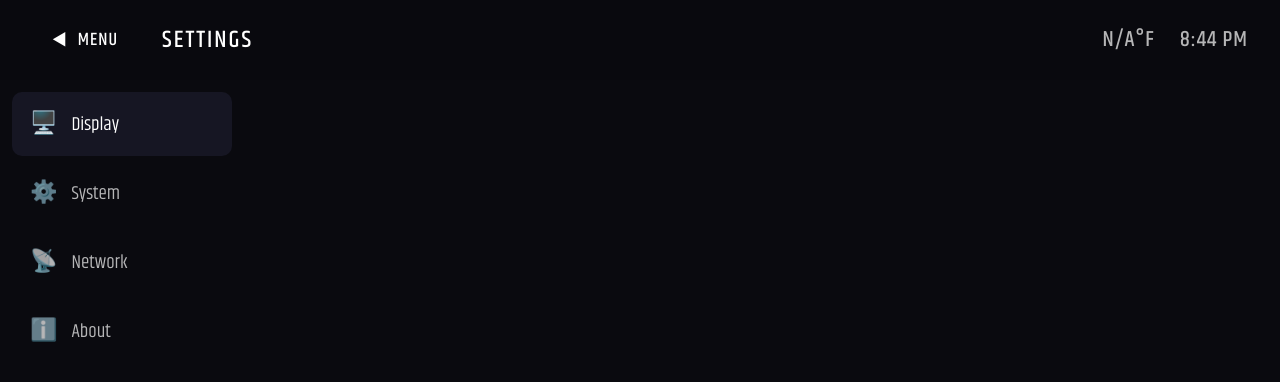
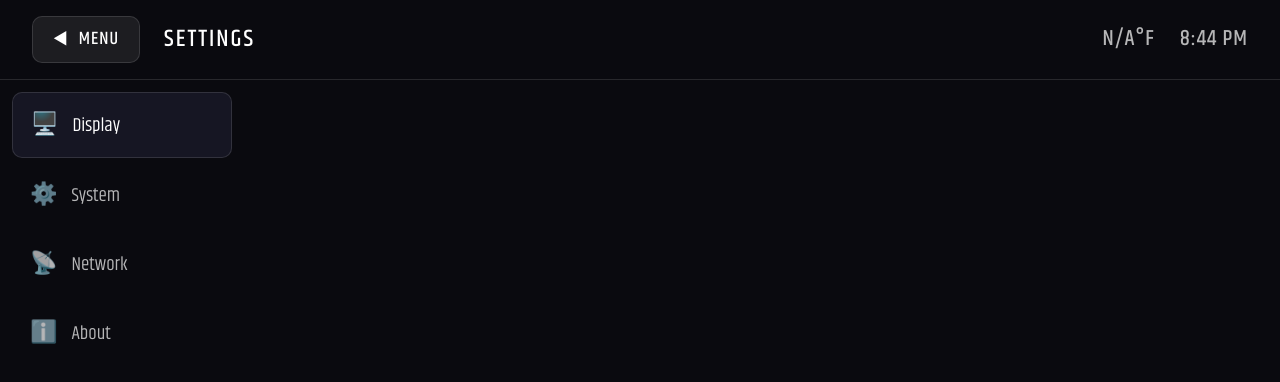
Before and after one commit to Qubibyte/QubibyteHMI, an Electron app: page pages/settings.html in a window 1280 px wide. Drawn offline with Linux system fonts and the light colour scheme; no server answers.

Commit message:
slight size fixes]

```diff
--- a/js/settings.js
+++ b/js/settings.js
@@ -663,10 +663,7 @@ function setupThemePicker() {
         });
     };
 
-    const theme = persistedSettings?.theme
-        || window.QubibyteTheme?.get()
-        || document.documentElement.dataset.theme
-        || 'dark';
+    const theme = resolveEffectiveTheme(persistedSettings?.theme);
     setActive(theme);
 
     buttons.forEach((btn) => {
@@ -804,12 +801,37 @@ function rememberPersistedSettings(settings) {
     persistedSettings = { ...settings };
 }
 
+function resolveEffectiveTheme(settingsTheme) {
+    const themes = ['dark', 'light', 'midnight', 'quantum'];
+    let cached = null;
+    try {
+        cached = localStorage.getItem('qubibyte-theme');
+    } catch {
+        /* ignore */
+    }
+    const current = document.documentElement.dataset.theme
+        || window.QubibyteTheme?.get?.();
+
+    if (cached && themes.includes(cached)) {
+        return cached;
+    }
+    if (settingsTheme && themes.includes(settingsTheme)) {
+        return settingsTheme;
+    }
+    if (current && themes.includes(current)) {
+        return current;
+    }
+    return 'dark';
+}
+
 function applySettingsToUI(settings) {
     if (!settings) return;
     rememberPersistedSettings(settings);
 
-    if (settings.theme) {
-        applyTheme(settings.theme, false);
+    const theme = resolveEffectiveTheme(settings.theme);
+    applyTheme(theme, false);
+    if (settings.theme && theme !== settings.theme && window.electronAPI?.saveSettings) {
+        saveSettings({ theme }).catch(() => {});
     }
 
     if (settings.animationSpeed !== undefined) {
--- a/js/theme.js
+++ b/js/theme.js
@@ -38,7 +38,22 @@
 
     let persistThemeTimer = null;
 
+    function syncThemeToSettingsCache(theme) {
+        if (!THEMES.includes(theme)) return;
+        try {
+            const raw = localStorage.getItem('qubibyte-settings');
+            const settings = raw ? JSON.parse(raw) : {};
+            if (settings.theme !== theme) {
+                settings.theme = theme;
+                localStorage.setItem('qubibyte-settings', JSON.stringify(settings));
+            }
+        } catch {
+            /* ignore */
+        }
+    }
+
     function schedulePersistTheme(theme) {
+        syncThemeToSettingsCache(theme);
         if (!window.electronAPI?.saveSettings) return;
         clearTimeout(persistThemeTimer);
         persistThemeTimer = setTimeout(() => {
@@ -90,6 +105,7 @@
 
         try {
             localStorage.setItem(STORAGE_KEY, t);
+            syncThemeToSettingsCache(t);
         } catch (e) {
             /* ignore */
         }
@@ -116,19 +132,35 @@
         }
     }
 
+    function resolveThemeWithDisk(diskTheme) {
+        const cached = getTheme();
+        const disk = THEMES.includes(diskTheme) ? diskTheme : null;
+
+        if (THEMES.includes(cached)) {
+            if (disk && cached !== disk) {
+                schedulePersistTheme(cached);
+            }
+            return cached;
+        }
+        if (disk) return disk;
+        return 'dark';
+    }
+
     async function hydrateThemeFromDisk() {
-        if (!window.electronAPI?.getSettings) return getTheme();
+        let diskTheme = null;
 
-        try {
-            const settings = await window.electronAPI.getSettings();
-            if (settings?.theme && THEMES.includes(settings.theme)) {
-                applyTheme(settings.theme);
-                return settings.theme;
+        if (window.electronAPI?.getSettings) {
+            try {
+                const settings = await window.electronAPI.getSettings();
+                diskTheme = settings?.theme;
+            } catch (e) {
+                console.error('Could not load theme from settings file:', e);
             }
-        } catch (e) {
-            console.error('Could not load theme from settings file:', e);
         }
-        return getTheme();
+
+        const resolved = resolveThemeWithDisk(diskTheme);
+        applyTheme(resolved, { silent: true });
+        return resolved;
     }
 
     // Apply cached theme immediately, then merge from disk when Electron is ready
--- a/styles.css
+++ b/styles.css
@@ -31,24 +31,24 @@
     --gradient-purple: linear-gradient(135deg, #a855f7, #ec4899);
     --gradient-dark: linear-gradient(180deg, #0a0a0f 0%, #12121a 100%);
 
-    --border-color: var(--surface-overlay-hover);
     --shadow-color: rgba(0, 0, 0, 0.5);
     --color-scheme: dark;
 
     /* Semantic surfaces (theme-aware) */
-    --surface-overlay-faint: var(--surface-overlay-faint);
-    --surface-overlay-subtle: var(--surface-overlay-subtle);
-    --surface-overlay: var(--surface-overlay);
-    --surface-overlay-medium: var(--surface-overlay-medium);
-    --surface-overlay-hover: var(--surface-overlay-hover);
-    --surface-overlay-strong: rgba(255, 255, 255, 0.12);
+    --surface-overlay-faint: rgba(255, 255, 255, 0.03);
+    --surface-overlay-subtle: rgba(255, 255, 255, 0.06);
+    --surface-overlay: rgba(255, 255, 255, 0.08);
+    --surface-overlay-medium: rgba(255, 255, 255, 0.1);
+    --surface-overlay-hover: rgba(255, 255, 255, 0.12);
+    --surface-overlay-strong: rgba(255, 255, 255, 0.16);
+    --border-color: rgba(255, 255, 255, 0.12);
     --surface-solid: rgba(20, 20, 35, 0.9);
     --panel-bg: rgba(20, 20, 35, 0.9);
-    --top-bar-bg: rgba(10, 10, 15, 0.92);
+    --top-bar-bg: #0a0a0f;
     --menu-btn-bg: rgba(20, 20, 35, 0.9);
-    --menu-btn-border: rgba(255, 255, 255, 0.12);
+    --menu-btn-border: rgba(255, 255, 255, 0.14);
     --input-bg: rgba(255, 255, 255, 0.06);
-    --input-border: var(--border-color);
+    --input-border: rgba(255, 255, 255, 0.14);
     --modal-overlay: rgba(0, 0, 0, 0.75);
     --toggle-track: rgba(255, 255, 255, 0.12);
     --toggle-knob: #ffffff;
@@ -59,13 +59,6 @@
     --scrollbar-thumb: rgba(255, 255, 255, 0.15);
     --scrollbar-thumb-hover: rgba(255, 255, 255, 0.25);
 
-    /* Top bar — same size on main menu and all sub-pages */
-    --top-bar-height: 80px;
-    --top-bar-padding-x: 32px;
-    --top-bar-logo-height: 48px;
-    --top-bar-system-info-size: 22px;
-    --top-bar-page-title-size: 24px;
-
     /* Typography */
     --font-primary: 'Inter', 'Segoe UI', -apple-system, sans-serif;
     --font-display: 'Khand', 'Inter', sans-serif;
@@ -117,7 +110,7 @@ html {
     --surface-overlay-strong: rgba(0, 0, 0, 0.14);
     --surface-solid: rgba(255, 255, 255, 0.98);
     --panel-bg: rgba(255, 255, 255, 0.98);
-    --top-bar-bg: rgba(255, 255, 255, 0.96);
+    --top-bar-bg: #ffffff;
     --menu-btn-bg: rgba(255, 255, 255, 0.98);
     --menu-btn-border: rgba(0, 0, 0, 0.12);
     --input-bg: #ffffff;
@@ -153,7 +146,6 @@ html {
     --accent-orange: #fb923c;
     --accent-red: #f87171;
 
-    --border-color: var(--surface-overlay-hover);
     --shadow-color: rgba(0, 0, 0, 0.5);
     --color-scheme: dark;
 
@@ -161,11 +153,18 @@ html {
     --gradient-purple: linear-gradient(135deg, #8b5cf6, #ec4899);
     --gradient-dark: linear-gradient(180deg, #0f172a 0%, #1e293b 100%);
 
+    --surface-overlay-faint: rgba(255, 255, 255, 0.03);
+    --surface-overlay-subtle: rgba(255, 255, 255, 0.06);
+    --surface-overlay: rgba(255, 255, 255, 0.08);
+    --surface-overlay-medium: rgba(255, 255, 255, 0.1);
+    --surface-overlay-hover: rgba(255, 255, 255, 0.12);
+    --surface-overlay-strong: rgba(255, 255, 255, 0.16);
+    --border-color: rgba(255, 255, 255, 0.12);
     --surface-solid: rgba(30, 41, 59, 0.95);
     --panel-bg: rgba(30, 41, 59, 0.95);
-    --top-bar-bg: rgba(15, 23, 42, 0.95);
+    --top-bar-bg: #0f172a;
     --menu-btn-bg: rgba(30, 41, 59, 0.95);
-    --menu-btn-border: var(--surface-overlay-hover);
+    --menu-btn-border: rgba(255, 255, 255, 0.14);
     --input-bg: rgba(255, 255, 255, 0.06);
     --range-track: rgba(255, 255, 255, 0.18);
     --range-thumb: var(--accent-blue);
@@ -193,7 +192,6 @@ html {
     --accent-orange: #fb923c;
     --accent-red: #f87171;
 
-    --border-color: rgba(255, 255, 255, 0.12);
     --shadow-color: rgba(0, 0, 0, 0.55);
     --color-scheme: dark;
 
@@ -201,15 +199,35 @@ html {
     --gradient-purple: linear-gradient(135deg, #d946ef, #f472b6);
     --gradient-dark: linear-gradient(180deg, #1a0a25 0%, #2d1f3d 100%);
 
+    --surface-overlay-faint: rgba(255, 255, 255, 0.03);
+    --surface-overlay-subtle: rgba(255, 255, 255, 0.06);
+    --surface-overlay: rgba(255, 255, 255, 0.08);
+    --surface-overlay-medium: rgba(255, 255, 255, 0.1);
+    --surface-overlay-hover: rgba(255, 255, 255, 0.12);
+    --surface-overlay-strong: rgba(255, 255, 255, 0.16);
+    --border-color: rgba(255, 255, 255, 0.12);
     --surface-solid: rgba(45, 31, 61, 0.95);
     --panel-bg: rgba(45, 31, 61, 0.95);
-    --top-bar-bg: rgba(26, 10, 37, 0.95);
+    --top-bar-bg: #1a0a25;
     --menu-btn-bg: rgba(45, 31, 61, 0.95);
-    --menu-btn-border: rgba(255, 255, 255, 0.12);
+    --menu-btn-border: rgba(255, 255, 255, 0.14);
     --input-bg: rgba(255, 255, 255, 0.06);
     --range-track: rgba(255, 255, 255, 0.14);
     --range-thumb: var(--accent-cyan);
     --range-thumb-border: rgba(245, 240, 255, 0.45);
+}
+
+/* Top bar dimensions — identical in every theme (colors vary above) */
+:root,
+:root[data-theme="dark"],
+:root[data-theme="light"],
+:root[data-theme="midnight"],
+:root[data-theme="quantum"] {
+    --top-bar-height: 80px;
+    --top-bar-padding-x: 32px;
+    --top-bar-logo-height: 48px;
+    --top-bar-system-info-size: 22px;
+    --top-bar-page-title-size: 24px;
 }
 
 /* ============================================
@@ -485,6 +503,7 @@ body {
     aspect-ratio: 1;
     background: var(--menu-btn-bg);
     border: 2px solid var(--menu-btn-border);
+    box-shadow: inset 0 0 0 1px transparent;
     border-radius: 20px;
     display: flex;
     flex-direction: column;
@@ -608,6 +627,8 @@ body {
    ============================================ */
 .top-bar {
     height: var(--top-bar-height);
+    min-height: var(--top-bar-height);
+    max-height: var(--top-bar-height);
     display: flex;
     align-items: center;
     justify-content: space-between;
@@ -617,6 +638,8 @@ body {
     backdrop-filter: blur(10px);
     flex-shrink: 0;
     box-sizing: border-box;
+    line-height: 1.2;
+    overflow: hidden;
 }
 
 .top-bar-left {
@@ -678,25 +701,39 @@ body {
 .subpage-top-bar .page-title {
     font-size: var(--top-bar-page-title-size);
     font-weight: 500;
+    line-height: 1.2;
     letter-spacing: 2px;
     white-space: nowrap;
     overflow: hidden;
     text-overflow: ellipsis;
+    margin: 0;
 }
 
 .subpage-top-bar .back-btn {
     flex-shrink: 0;
+    font-size: 18px;
+    line-height: 1.2;
+    padding: 12px 20px;
 }
 
 .system-info {
     display: inline-flex;
-    align-items: baseline;
+    align-items: center;
     gap: 1.15em;
     font-family: var(--font-display);
     font-size: var(--top-bar-system-info-size);
     font-weight: 500;
+    line-height: 1.2;
     color: var(--text-secondary);
     letter-spacing: 1px;
+}
+
+.system-info .header-temp,
+.system-info .header-time {
+    font-size: inherit;
+    font-weight: inherit;
+    line-height: inherit;
+    letter-spacing: inherit;
 }
 
 .subpage-top-bar .system-info {
```
Also changed, not shown: BUILD_INSTRUCTIONS.md (+2 -0 lines), main.js (+14 -3 lines).
